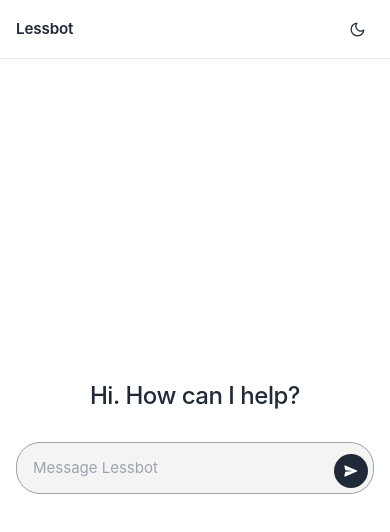
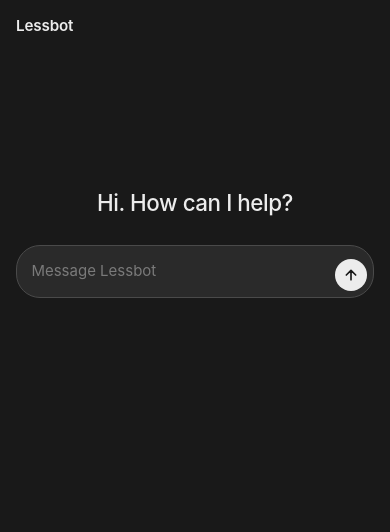
Before and after one commit to drtenma444/web_ai_xkiro, a plain HTML site: page index.html in a window 390 px wide. Drawn offline with nearby package versions, Linux system fonts and the light colour scheme.

Commit message:
Dark-only, fix layout position, button alignment, mobile overflow

```diff
--- a/index.html
+++ b/index.html
@@ -1,36 +1,14 @@
 <!DOCTYPE html>
-<html lang="en">
+<html lang="en" data-theme="dark">
 <head>
   <meta charset="UTF-8">
   <meta name="viewport" content="width=device-width, initial-scale=1.0, viewport-fit=cover">
   <title>Lessbot</title>
 
-  <link rel="stylesheet" href="https://cdnjs.cloudflare.com/ajax/libs/highlight.js/11.9.0/styles/github.min.css">
-  <link rel="stylesheet" id="hljs-dark" href="https://cdnjs.cloudflare.com/ajax/libs/highlight.js/11.9.0/styles/github-dark.min.css" disabled>
+  <link rel="stylesheet" href="https://cdnjs.cloudflare.com/ajax/libs/highlight.js/11.9.0/styles/github-dark.min.css">
 
   <style>
     :root {
-      --bg: #ffffff;
-      --text: #1f2937;
-      --muted: #9ca3af;
-      --border: #eaeaea;
-      --hover: rgba(0, 0, 0, 0.05);
-      --user-bubble: #f2f2f2;
-      --user-text: #1f2937;
-      --input-bg: #f4f4f5;
-      --input-border: #e4e4e7;
-      --input-text: #1f2937;
-      --send-bg: #1f2937;
-      --send-text: #ffffff;
-      --send-disabled: #d1d5db;
-      --code-bg: #f6f8fa;
-      --code-header-bg: #f0f2f4;
-      --inline-code-bg: #eef0f2;
-      --link: #2563eb;
-      --quote-border: #d0d7de;
-    }
-
-    html[data-theme="dark"] {
       --bg: #191919;
       --text: #ececec;
       --muted: #7a7a7a;
@@ -60,7 +38,7 @@
       color: var(--text);
       font-size: 15px;
       line-height: 1.55;
-      transition: background 0.2s ease, color 0.2s ease;
+      overflow: hidden;
     }
 
     #app {
@@ -75,11 +53,8 @@
     header {
       display: flex;
       align-items: center;
-      justify-content: space-between;
-      padding: 0.85rem 1.5rem;
-      border-bottom: 1px solid var(--border);
+      padding: 1rem 1.5rem;
       flex-shrink: 0;
-      transition: border-color 0.2s ease;
     }
 
     .brand {
@@ -88,41 +63,18 @@
       letter-spacing: -0.01em;
     }
 
-    #theme-toggle {
-      width: 34px; height: 34px;
-      border-radius: 8px;
-      background: transparent;
-      border: none;
-      color: var(--text);
-      cursor: pointer;
-      display: flex; align-items: center; justify-content: center;
-      transition: background 0.15s ease;
-      padding: 0;
-    }
-    #theme-toggle:hover { background: var(--hover); }
-
-    #theme-toggle svg {
-      width: 17px; height: 17px;
-      stroke: currentColor; fill: none;
-      stroke-width: 1.75; stroke-linecap: round; stroke-linejoin: round;
-    }
-
-    #icon-sun, #icon-moon { display: none; }
-    html[data-theme="light"] #icon-moon { display: block; }
-    html[data-theme="dark"]  #icon-sun  { display: block; }
-
-    /* ---------- Body (welcome + messages + input) ---------- */
+    /* ---------- Body ---------- */
     #body {
       flex: 1;
       display: flex;
       flex-direction: column;
       overflow: hidden;
+      min-height: 0;
     }
 
     #welcome {
       display: none;
       text-align: center;
-      margin-bottom: 1.75rem;
     }
     #welcome h1 {
       font-size: 1.75rem;
@@ -139,6 +91,7 @@
       flex-direction: column;
       gap: 1.5rem;
       scroll-behavior: smooth;
+      min-height: 0;
     }
     #messages::-webkit-scrollbar { width: 6px; }
     #messages::-webkit-scrollbar-thumb {
@@ -148,23 +101,27 @@
 
     #input-area {
       flex-shrink: 0;
-      padding: 0 1.5rem 1.5rem;
+      width: 100%;
     }
 
-    /* Initial state: centered */
+    /* Initial state: greeting + input higher up, like DeepSeek */
     #app.state-initial #body {
-      justify-content: center;
-      align-items: center;
-      padding: 0 1.5rem 3rem;
+      justify-content: flex-start;
+      padding-top: clamp(80px, 20vh, 220px);
+      padding-left: 1.5rem;
+      padding-right: 1.5rem;
+      padding-bottom: 2rem;
     }
-    #app.state-initial #welcome { display: block; }
+    #app.state-initial #welcome {
+      display: block;
+      margin-bottom: 1.5rem;
+    }
     #app.state-initial #input-area {
-      width: 100%;
       max-width: 720px;
-      padding: 0;
+      margin: 0 auto;
     }
 
-    /* Chatting state: normal chat */
+    /* Chatting state */
     #app.state-chatting #messages { display: flex; }
     #app.state-chatting #input-area {
       border-top: 1px solid var(--border);
@@ -187,6 +144,7 @@
     .msg-content {
       max-width: 100%;
       word-wrap: break-word;
+      min-width: 0;
     }
 
     .msg.user .msg-content {
@@ -250,7 +208,7 @@
       30%           { transform: translateY(-4px); opacity: 1; }
     }
 
-    /* ---------- Markdown styling (AI messages) ---------- */
+    /* ---------- Markdown ---------- */
     .msg.ai .msg-content > *:first-child { margin-top: 0; }
     .msg.ai .msg-content > *:last-child  { margin-bottom: 0; }
 
@@ -362,13 +320,15 @@
       background: var(--input-bg);
       border: 1px solid var(--input-border);
       border-radius: 24px;
-      padding: 0.3rem 0.3rem 0.3rem 1rem;
-      transition: background 0.15s ease, border-color 0.15s ease;
+      padding: 0.4rem 0.4rem 0.4rem 1.1rem;
+      min-height: 52px;
+      transition: border-color 0.15s ease;
     }
-    .input-wrap:focus-within { border-color: var(--muted); }
+    .input-wrap:focus-within { border-color: #4a4a4a; }
 
     #input {
-      flex: 1;
+      flex: 1 1 0;
+      min-width: 0;
       border: none;
       outline: none;
       background: transparent;
@@ -385,29 +345,67 @@
     #input::placeholder { color: var(--muted); }
 
     #send-btn {
-      width: 34px; height: 34px;
+      width: 34px;
+      height: 34px;
       border-radius: 50%;
       background: var(--send-bg);
       color: var(--send-text);
       border: none;
+      outline: none;
       cursor: pointer;
-      display: flex; align-items: center; justify-content: center;
+      display: flex;
+      align-items: center;
+      justify-content: center;
       flex-shrink: 0;
+      padding: 0;
       transition: opacity 0.15s ease, transform 0.1s ease;
     }
     #send-btn:hover:not(:disabled) { opacity: 0.85; }
-    #send-btn:active:not(:disabled) { transform: scale(0.95); }
-    #send-btn:disabled { background: var(--send-disabled); cursor: not-allowed; }
-    #send-btn svg { width: 16px; height: 16px; fill: currentColor; }
+    #send-btn:active:not(:disabled) { transform: scale(0.94); }
+    #send-btn:disabled {
+      background: var(--send-disabled);
+      cursor: not-allowed;
+      color: var(--muted);
+    }
+    #send-btn svg {
+      width: 16px;
+      height: 16px;
+      stroke: currentColor;
+      fill: none;
+      stroke-width: 2.5;
+      stroke-linecap: round;
+      stroke-linejoin: round;
+      /* optical centering: nudge arrow slightly since its visual weight
+         is on the shaft, not the tip */
+      margin-top: -1px;
+    }
 
-    /* ---------- Responsive ---------- */
+    /* ---------- Mobile ---------- */
     @media (max-width: 640px) {
-      header { padding: 0.75rem 1rem; }
-      #messages { padding: 1.25rem 1rem 0.75rem; gap: 1.25rem; }
-      #input-area { padding: 0.75rem 1rem calc(0.75rem + env(safe-area-inset-bottom)); }
-      #app.state-initial #body { padding: 0 1rem 2rem; }
-      #welcome h1 { font-size: 1.5rem; }
+      header { padding: 0.85rem 1rem; }
+
+      #app.state-initial #body {
+        padding-top: clamp(60px, 16vh, 140px);
+        padding-left: 1rem;
+        padding-right: 1rem;
+        padding-bottom: 1.5rem;
+      }
+      #welcome h1 { font-size: 1.4rem; }
+
+      #app.state-chatting #input-area {
+        padding: 0.75rem 0.85rem calc(0.75rem + env(safe-area-inset-bottom));
+      }
+      #messages {
+        padding: 1rem 0.85rem 0.75rem;
+        gap: 1.25rem;
+      }
       .msg.user .msg-content { max-width: 85%; }
+
+      .input-wrap {
+        padding: 0.35rem 0.35rem 0.35rem 0.9rem;
+        min-height: 48px;
+      }
+      #send-btn { width: 32px; height: 32px; }
     }
   </style>
 </head>
@@ -415,15 +413,6 @@
   <div id="app" class="state-initial">
     <header>
       <div class="brand">Lessbot</div>
-      <button id="theme-toggle" aria-label="Toggle theme" title="Toggle theme">
-        <svg id="icon-sun" viewBox="0 0 24 24">
-          <circle cx="12" cy="12" r="4"></circle>
-          <path d="M12 2v2M12 20v2M4.93 4.93l1.41 1.41M17.66 17.66l1.41 1.41M2 12h2M20 12h2M4.93 19.07l1.41-1.41M17.66 6.34l1.41-1.41"></path>
-        </svg>
-        <svg id="icon-moon" viewBox="0 0 24 24">
-          <path d="M21 12.79A9 9 0 1 1 11.21 3 7 7 0 0 0 21 12.79z"></path>
-        </svg>
-      </button>
     </header>
 
     <div id="body">
@@ -438,7 +427,7 @@
           <textarea id="input" rows="1" placeholder="Message Lessbot" autocomplete="off"></textarea>
           <button id="send-btn" aria-label="Send">
             <svg viewBox="0 0 24 24">
-              <path d="M3.4 20.4l17.45-7.48a1 1 0 0 0 0-1.84L3.4 3.6a1 1 0 0 0-1.39 1.12L3.5 11l11.5 1-11.5 1-1.49 6.28a1 1 0 0 0 1.39 1.12z"/>
+              <path d="M12 19V5M5 12l7-7 7 7"/>
             </svg>
           </button>
         </div>
@@ -451,18 +440,17 @@
   <script src="https://cdnjs.cloudflare.com/ajax/libs/highlight.js/11.9.0/highlight.min.js"></script>
 
   <script>
-    // ---------- Copy icons ----------
+    // ---------- Icons ----------
     const COPY_SVG = '<svg viewBox="0 0 24 24"><rect x="9" y="9" width="13" height="13" rx="2"></rect><path d="M5 15H4a2 2 0 0 1-2-2V4a2 2 0 0 1 2-2h9a2 2 0 0 1 2 2v1"></path></svg>';
     const CHECK_SVG = '<svg viewBox="0 0 24 24"><polyline points="20 6 9 17 4 12"></polyline></svg>';
 
-    // ---------- Markdown setup ----------
+    // ---------- Markdown ----------
     const escapeHtml = (s) => String(s)
       .replace(/&/g, '&amp;').replace(/</g, '&lt;')
       .replace(/>/g, '&gt;').replace(/"/g, '&quot;');
 
     const renderer = new marked.Renderer();
 
-    // Code blocks: header with language + pre/code with syntax highlighting
     renderer.code = (code, infostring) => {
       const info = (infostring || '').trim();
       const lang = (info.split(/\s+/)[0] || 'text').toLowerCase();
@@ -487,7 +475,6 @@
       </div>`;
     };
 
-    // Links open in new tab
     renderer.link = (href, title, text) => {
       const t = title ? ` title="${escapeHtml(title)}"` : '';
       return `<a href="${href}"${t} target="_blank" rel="noopener noreferrer">${text}</a>`;
@@ -499,26 +486,6 @@
       const raw = marked.parse(text);
       return DOMPurify.sanitize(raw, { ADD_ATTR: ['target'] });
     }
-
-    // ---------- Theme ----------
-    const themeToggle = document.getElementById('theme-toggle');
-    const root = document.documentElement;
-    const hljsDark = document.getElementById('hljs-dark');
-
-    function setTheme(theme) {
-      root.setAttribute('data-theme', theme);
-      if (hljsDark) hljsDark.disabled = theme !== 'dark';
-    }
-
-    const savedTheme = localStorage.getItem('theme');
-    const systemDark = window.matchMedia('(prefers-color-scheme: dark)').matches;
-    setTheme(savedTheme || (systemDark ? 'dark' : 'light'));
-
-    themeToggle.addEventListener('click', () => {
-      const next = root.getAttribute('data-theme') === 'dark' ? 'light' : 'dark';
-      setTheme(next);
-      localStorage.setItem('theme', next);
-    });
 
     // ---------- Chat ----------
     const app = document.getElementById('app');
@@ -591,9 +558,7 @@
       wrap.appendChild(actions);
 
       messagesDiv.appendChild(wrap);
-
       if (role === 'ai') enhanceCodeBlocks(wrap);
-
       scrollToBottom();
       return wrap;
     }
@@ -619,7 +584,6 @@
       input.value = '';
       input.style.height = 'auto';
 
-      // Switch layout on first message
       if (app.classList.contains('state-initial')) {
         app.classList.remove('state-initial');
         app.classList.add('state-chatting');
```
